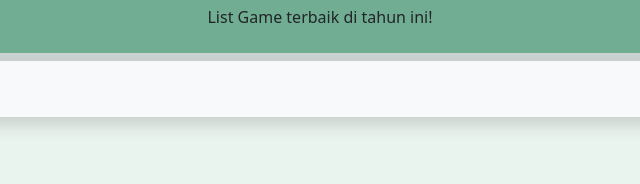
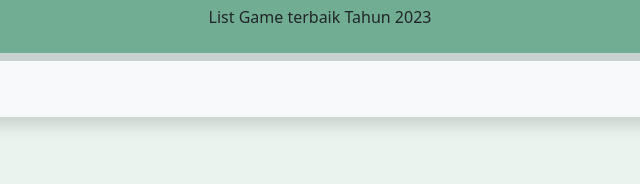
Before and after one commit to Firzi-Rep/list-game-web, a plain HTML site: page index.html in a window 1280 px wide. Shown: the part 206-390 px from the top of the page, 320-960 px from the left. Drawn offline with Linux system fonts and the light colour scheme.

Commit message:
mengubah judul banner

```diff
--- a/index.html
+++ b/index.html
@@ -12,7 +12,7 @@
       <div class="bg-success p-2 text-dark bg-opacity-50">
         <img src="assets/img/mario.png" class="img" style="width: 150px;" alt="...">
         <h1><span style="color: rgb(236, 236, 11);">Best</span> <span style="color: rgb(34, 34, 63);;">Games</span> 2022 </h1>
-        <p>List Game terbaik di tahun ini!</p>
+        <p>List Game terbaik Tahun 2023</p>
       </div>
     </div>
 
```
